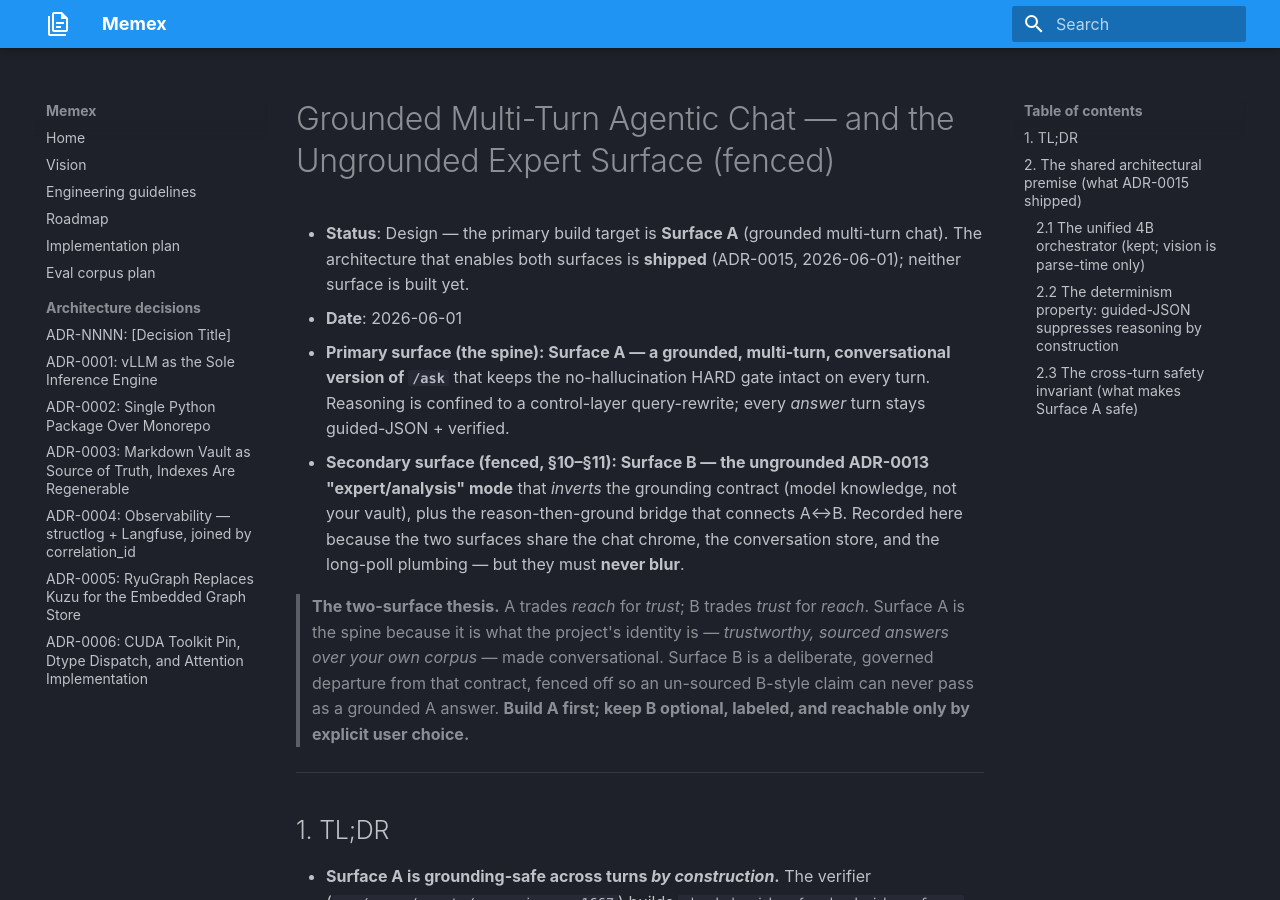
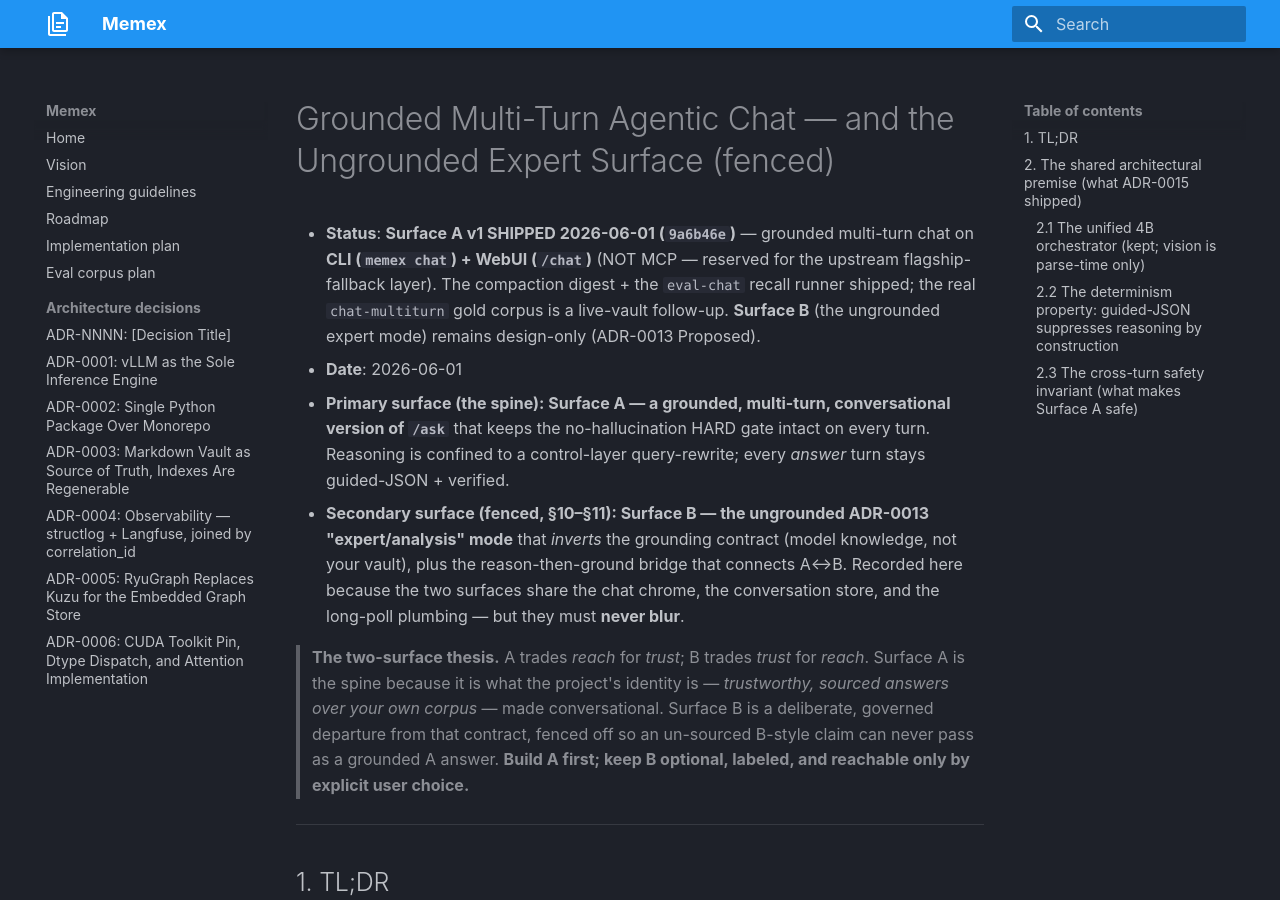
Before and after one commit to Zenetusken/memex, an MkDocs documentation site: the page built from docs/specs/grounded-agentic-chat.md, in a window 1280 px wide and 900 px high. Built offline with MkDocs 1.6.1 and Material for MkDocs 9.7.7, drawn with Linux system fonts in a browser that asks for light colours.

Commit message:
docs: mark grounded multi-turn chat (Surface A) v1 SHIPPED
Repoint the ROADMAP item + the spec status to reflect the shipped v1 (9a6b46e):
CLI `memex chat` + WebUI `/chat`, the compaction digest, and the `eval-chat`
recall runner. The real chat-multiturn gold corpus + baseline remain a
live-vault follow-up; Surface B (ungrounded expert mode) stays design-only.

Co-Authored-By: Claude Opus 4.8 (1M context) <noreply@anthropic.com>

```diff
--- a/docs/specs/grounded-agentic-chat.md
+++ b/docs/specs/grounded-agentic-chat.md
@@ -1,6 +1,6 @@
 # Grounded Multi-Turn Agentic Chat — and the Ungrounded Expert Surface (fenced)
 
-- **Status**: Design — the primary build target is **Surface A** (grounded multi-turn chat). The architecture that enables both surfaces is **shipped** (ADR-0015, 2026-06-01); neither surface is built yet.
+- **Status**: **Surface A v1 SHIPPED 2026-06-01 (`9a6b46e`)** — grounded multi-turn chat on **CLI (`memex chat`) + WebUI (`/chat`)** (NOT MCP — reserved for the upstream flagship-fallback layer). The compaction digest + the `eval-chat` recall runner shipped; the real `chat-multiturn` gold corpus is a live-vault follow-up. **Surface B** (the ungrounded expert mode) remains design-only (ADR-0013 Proposed).
 - **Date**: 2026-06-01
 - **Primary surface (the spine): Surface A — a grounded, multi-turn, conversational version of `/ask`** that keeps the no-hallucination HARD gate intact on every turn. Reasoning is confined to a control-layer query-rewrite; every *answer* turn stays guided-JSON + verified.
 - **Secondary surface (fenced, §10–§11): Surface B — the ungrounded ADR-0013 "expert/analysis" mode** that *inverts* the grounding contract (model knowledge, not your vault), plus the reason-then-ground bridge that connects A↔B. Recorded here because the two surfaces share the chat chrome, the conversation store, and the long-poll plumbing — but they must **never blur**.
```
Also changed, not shown: docs/ROADMAP.md (+1 -1 lines).
